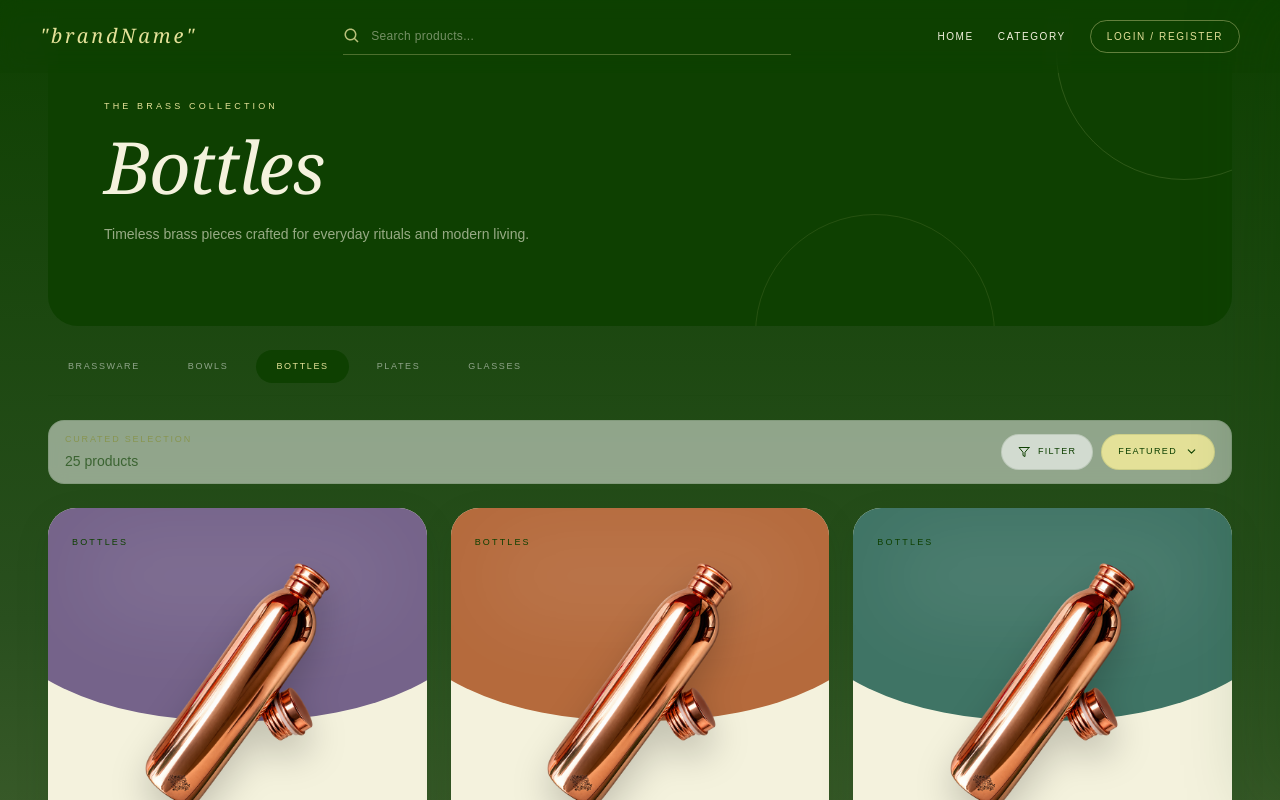
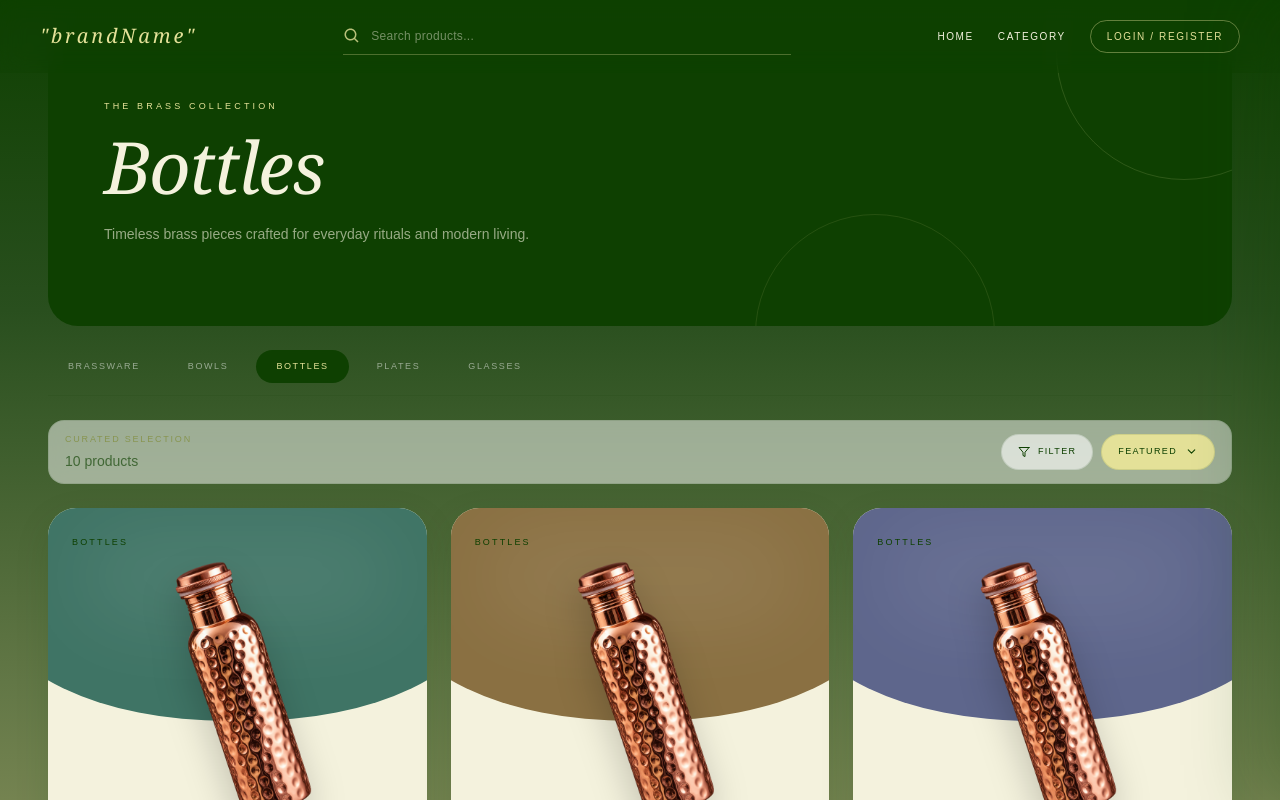
Before and after one commit to Ritzss/BrassSiteNew, a Next.js app in the folder brassnewsite/: page /category/bottles in a window 1280 px wide. Shown: the top 800 px of the page. Built offline with nearby package versions, Linux system fonts and the light colour scheme.

Commit message:
new mordern design

```diff
--- a/brassnewsite/src/Demo/data/similarProduct.tsx
+++ b/brassnewsite/src/Demo/data/similarProduct.tsx
@@ -82,7 +82,7 @@ const similarProduct1 = {
   name: "Pure Brass Tumbler",
   description:
     "A traditional brass tumbler crafted for daily hydration. Inspired by Ayurvedic practices, it helps maintain the natural purity and alkalinity of drinking water.",
-  category: "bottles",
+  category: "plates",
   subcategory: "Brass Tumblers",
   D_discription:
     "Handcrafted from solid brass with a smooth polished finish. Perfect for serving water or traditional beverages while adding a timeless aesthetic to your tableware.",
--- a/brassnewsite/src/components/Pages/Product/ProductCard.tsx
+++ b/brassnewsite/src/components/Pages/Product/ProductCard.tsx
@@ -329,7 +329,7 @@ const accentColor = darkBackgrounds.includes(
                     tracking-[0.18em]
                   "
                   style={{
-                    color: theme.accent,
+                    color: accentColor,
                   }}
                 >
                   Brass Product
```
